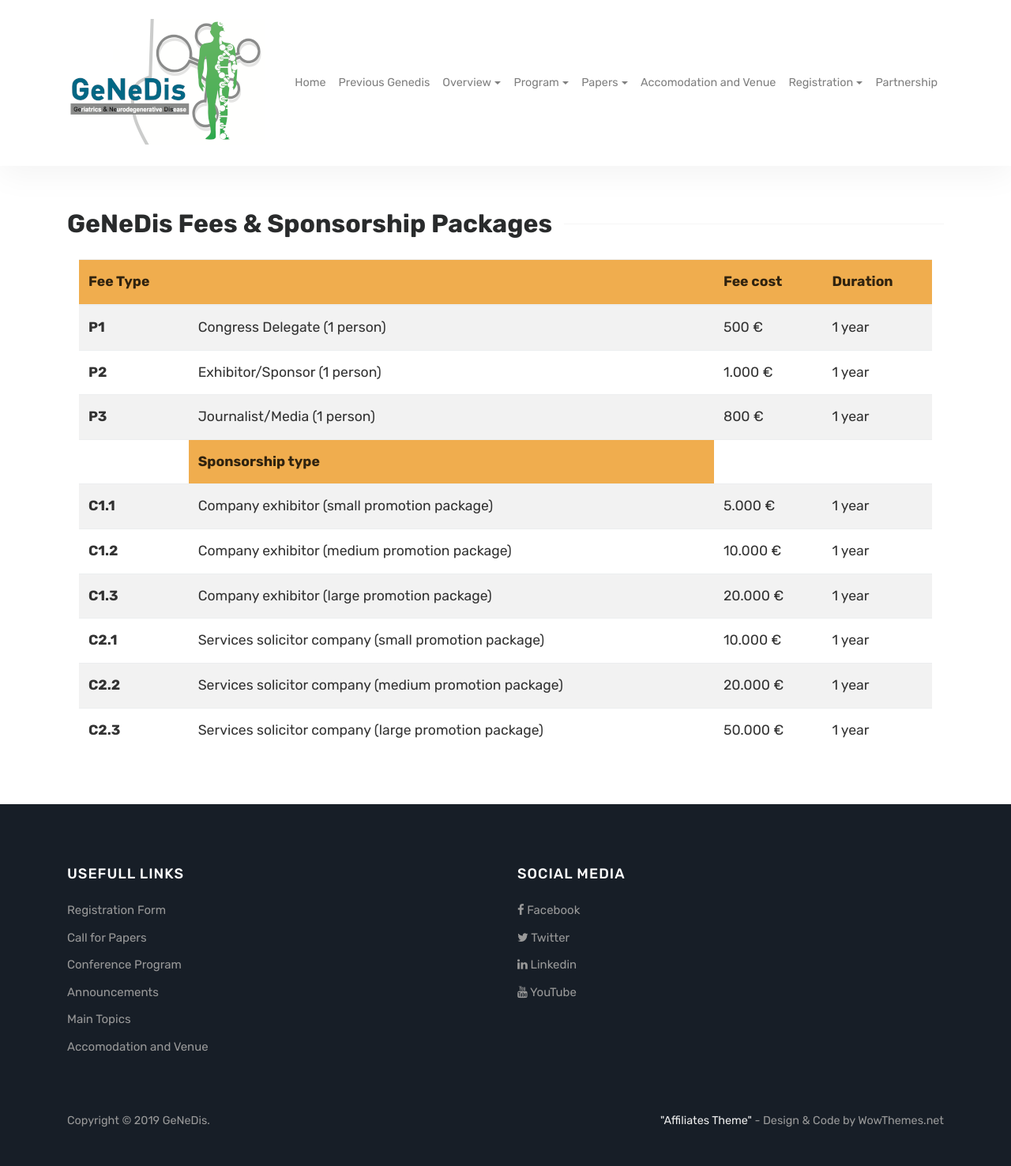
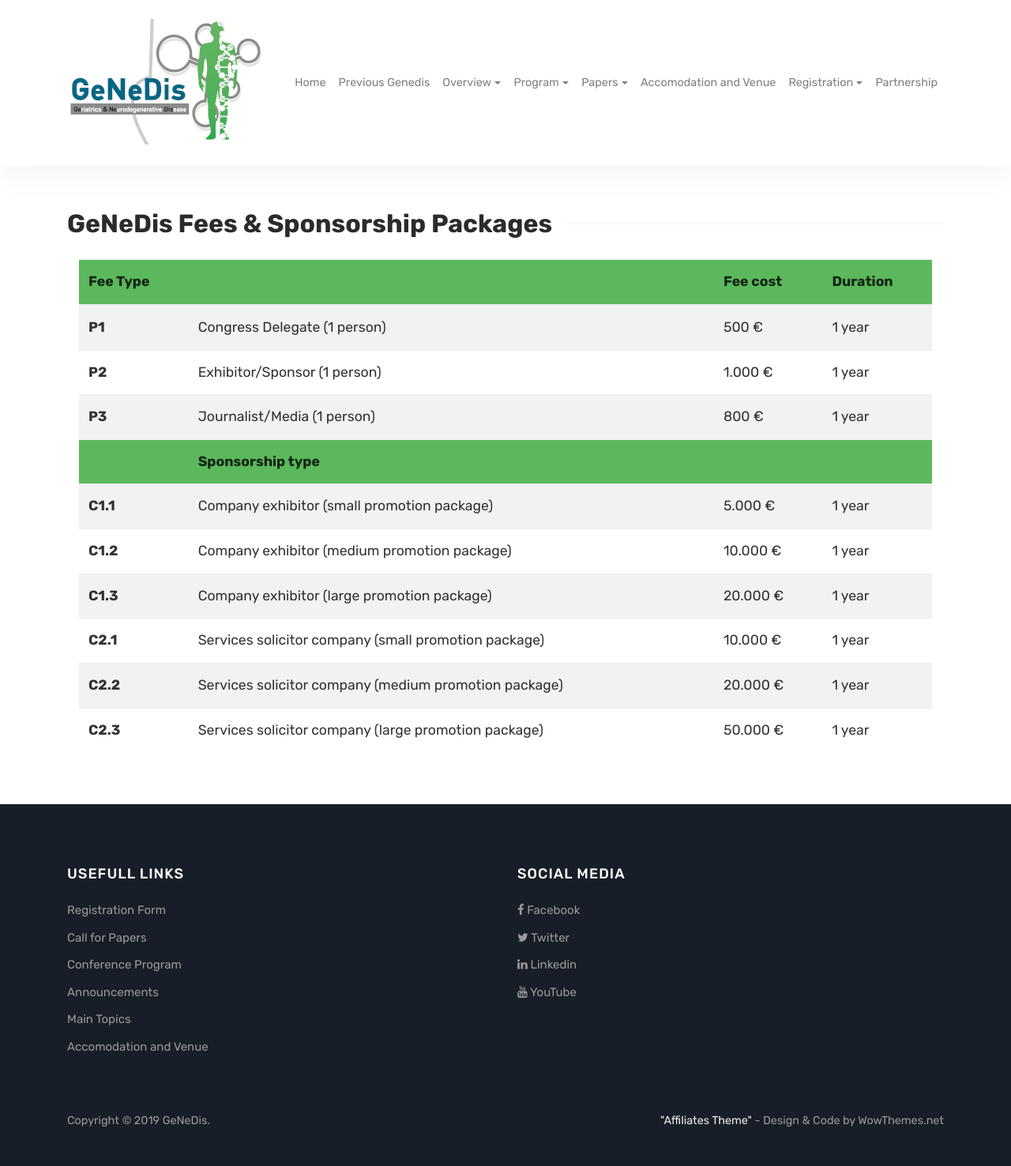
Before and after one commit to Covide-1797/genedis, a Jekyll site: the page built from pages/partnership.html, in a window 1280 px wide. Shown: the whole page at 79% size. Built offline with Jekyll 4.4.1, drawn with Linux system fonts in a browser that asks for light colours.

Commit message:
Update partnership.html

```diff
--- a/pages/partnership.html
+++ b/pages/partnership.html
@@ -8,7 +8,7 @@ title: GeNeDis Fees & Sponsorship Packages
         <div class="col-sm-12 table-responsive">
             <table class="table table-striped">
                 <thead>
-                    <tr class="bg-warning">
+                    <tr class="bg-success">
                         <th scope="col">Fee Type</th>
                         <th scope="col"></th>
                         <th scope="col">Fee cost</th>
@@ -34,9 +34,9 @@ title: GeNeDis Fees & Sponsorship Packages
                         <td>800 €</td>
                         <td>1 year</td>
                     </tr>
-                    <tr>
+                    <tr class="bg-success">
                         <th scope="row"></th>
-                        <td class="bg-warning"><strong>Sponsorship type</strong></td>
+                        <td><strong>Sponsorship type</strong></td>
                         <td></td>
                         <td></td>
                     </tr>
```
